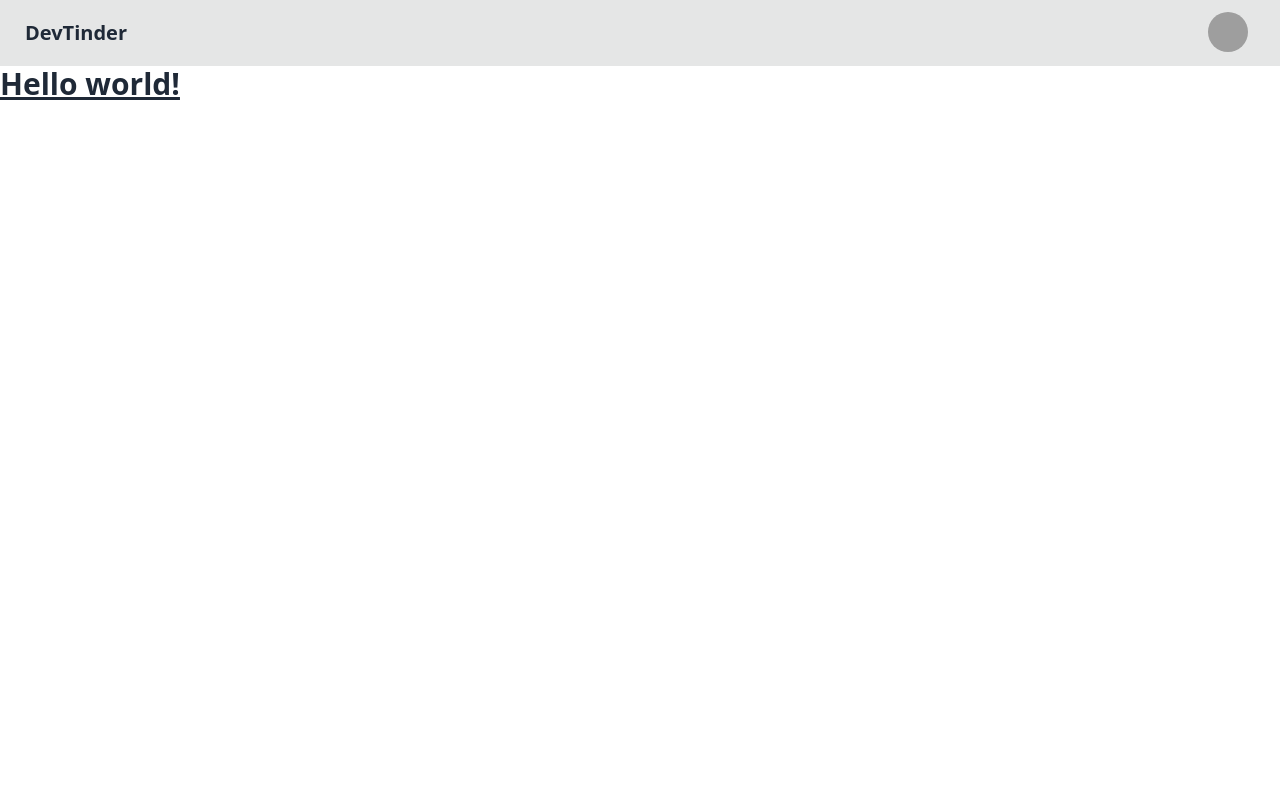
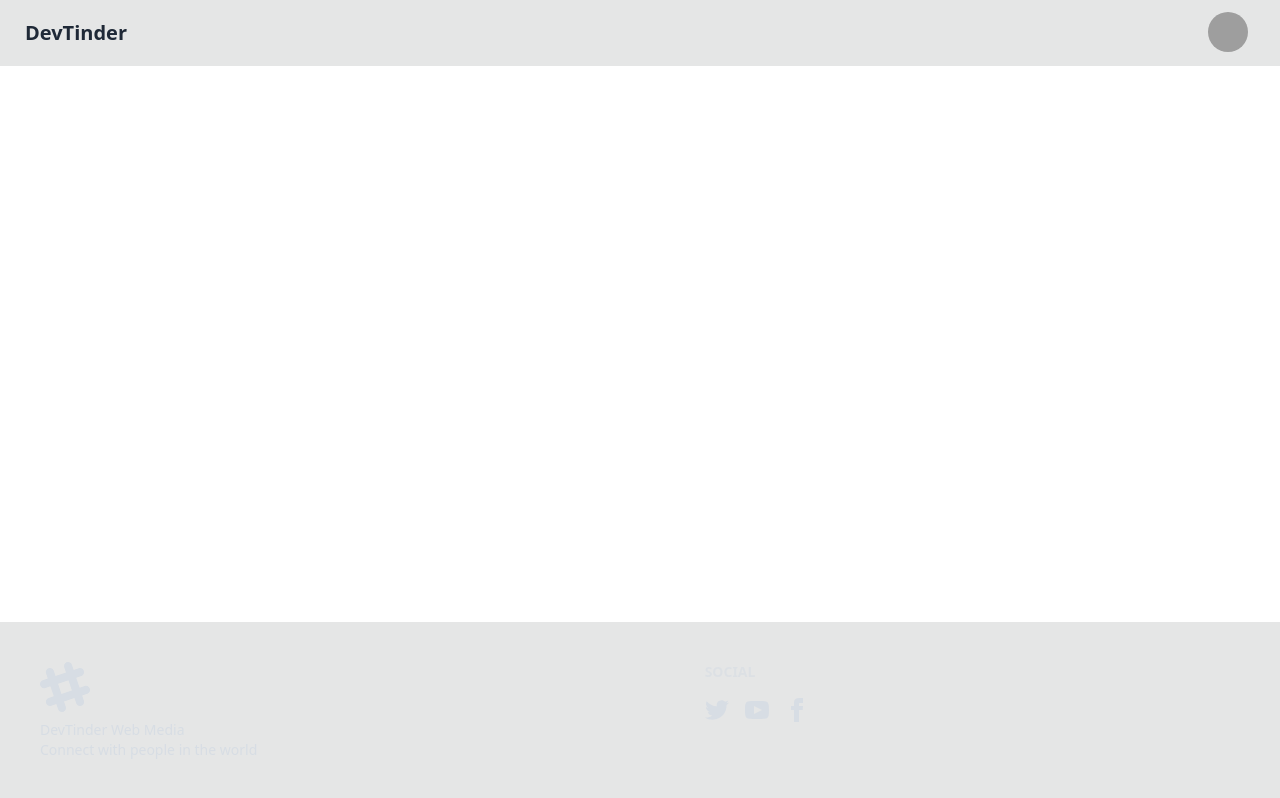
Before and after one commit to devdeepak06/DevTinder-Web, a React (Vite) app: page / in a window 1280 px wide. Built offline with nearby package versions, Linux system fonts and the light colour scheme; grey boxes are pictures that could not be loaded.

Commit message:
setup the router for login and profile component

```diff
--- a/src/App.jsx
+++ b/src/App.jsx
@@ -1,13 +1,18 @@
-import NavBar from "./components/NavBar"
-
+import { BrowserRouter, Routes, Route } from "react-router-dom";
+import Body from "./components/Body";
+import Login from "./components/Login";
+import Profile from "./components/Profile";
 function App() {
   return (
     <>
-
-      <NavBar />
-      <h1 className="text-3xl font-bold underline">
-        Hello world!
-      </h1>
+      <BrowserRouter basename="/">
+        <Routes>
+          <Route path="/" element={<Body />}>
+            <Route path="/login" element={<Login />} />
+            <Route path="/profile" element={<Profile />} />
+          </Route>
+        </Routes>
+      </BrowserRouter>
     </>
   )
 }
--- /dev/null
+++ b/src/components/Body.jsx
@@ -0,0 +1,14 @@
+import NavBar from "./NavBar";
+import { Outlet } from "react-router-dom";
+import Footer from './Footer';
+const Body = () => {
+  return (
+    <>
+      <NavBar />
+      <Outlet />
+      <Footer />
+    </>
+  )
+}
+
+export default Body;
--- /dev/null
+++ b/src/components/Footer.jsx
@@ -0,0 +1,68 @@
+import React from 'react'
+
+const Footer = () => {
+  return (
+    <>
+      <footer className="footer bg-base-300 text-neutral-content p-10 fixed bottom-0">
+        <aside>
+          <svg
+            width="50"
+            height="50"
+            viewBox="0 0 24 24"
+            xmlns="http://www.w3.org/2000/svg"
+            fillRule="evenodd"
+            clipRule="evenodd"
+            className="fill-current">
+            <path
+              d="M22.672 15.226l-2.432.811.841 2.515c.33 1.019-.209 2.127-1.23 2.456-1.15.325-2.148-.321-2.463-1.226l-.84-2.518-5.013 1.677.84 2.517c.391 1.203-.434 2.542-1.831 2.542-.88 0-1.601-.564-1.86-1.314l-.842-2.516-2.431.809c-1.135.328-2.145-.317-2.463-1.229-.329-1.018.211-2.127 1.231-2.456l2.432-.809-1.621-4.823-2.432.808c-1.355.384-2.558-.59-2.558-1.839 0-.817.509-1.582 1.327-1.846l2.433-.809-.842-2.515c-.33-1.02.211-2.129 1.232-2.458 1.02-.329 2.13.209 2.461 1.229l.842 2.515 5.011-1.677-.839-2.517c-.403-1.238.484-2.553 1.843-2.553.819 0 1.585.509 1.85 1.326l.841 2.517 2.431-.81c1.02-.33 2.131.211 2.461 1.229.332 1.018-.21 2.126-1.23 2.456l-2.433.809 1.622 4.823 2.433-.809c1.242-.401 2.557.484 2.557 1.838 0 .819-.51 1.583-1.328 1.847m-8.992-6.428l-5.01 1.675 1.619 4.828 5.011-1.674-1.62-4.829z"></path>
+          </svg>
+          <p>
+            DevTinder Web Media
+            <br />
+            Connect with people in the world
+          </p>
+        </aside>
+        <nav>
+          <h6 className="footer-title">Social</h6>
+          <div className="grid grid-flow-col gap-4">
+            <a>
+              <svg
+                xmlns="http://www.w3.org/2000/svg"
+                width="24"
+                height="24"
+                viewBox="0 0 24 24"
+                className="fill-current">
+                <path
+                  d="M24 4.557c-.883.392-1.832.656-2.828.775 1.017-.609 1.798-1.574 2.165-2.724-.951.564-2.005.974-3.127 1.195-.897-.957-2.178-1.555-3.594-1.555-3.179 0-5.515 2.966-4.797 6.045-4.091-.205-7.719-2.165-10.148-5.144-1.29 2.213-.669 5.108 1.523 6.574-.806-.026-1.566-.247-2.229-.616-.054 2.281 1.581 4.415 3.949 4.89-.693.188-1.452.232-2.224.084.626 1.956 2.444 3.379 4.6 3.419-2.07 1.623-4.678 2.348-7.29 2.04 2.179 1.397 4.768 2.212 7.548 2.212 9.142 0 14.307-7.721 13.995-14.646.962-.695 1.797-1.562 2.457-2.549z"></path>
+              </svg>
+            </a>
+            <a>
+              <svg
+                xmlns="http://www.w3.org/2000/svg"
+                width="24"
+                height="24"
+                viewBox="0 0 24 24"
+                className="fill-current">
+                <path
+                  d="M19.615 3.184c-3.604-.246-11.631-.245-15.23 0-3.897.266-4.356 2.62-4.385 8.816.029 6.185.484 8.549 4.385 8.816 3.6.245 11.626.246 15.23 0 3.897-.266 4.356-2.62 4.385-8.816-.029-6.185-.484-8.549-4.385-8.816zm-10.615 12.816v-8l8 3.993-8 4.007z"></path>
+              </svg>
+            </a>
+            <a>
+              <svg
+                xmlns="http://www.w3.org/2000/svg"
+                width="24"
+                height="24"
+                viewBox="0 0 24 24"
+                className="fill-current">
+                <path
+                  d="M9 8h-3v4h3v12h5v-12h3.642l.358-4h-4v-1.667c0-.955.192-1.333 1.115-1.333h2.885v-5h-3.808c-3.596 0-5.192 1.583-5.192 4.615v3.385z"></path>
+              </svg>
+            </a>
+          </div>
+        </nav>
+      </footer>
+    </>
+  )
+}
+
+export default Footer;
--- /dev/null
+++ b/src/components/Login.jsx
@@ -0,0 +1,11 @@
+const Login = () => {
+  return (
+    <>
+      <h1 className="text-3xl text-center font-bold">
+        Hello Login page!
+      </h1>
+    </>
+  )
+}
+
+export default Login;
--- /dev/null
+++ b/src/components/Profile.jsx
@@ -0,0 +1,11 @@
+const Profile = () => {
+  return (
+    <>
+      <h1 className="text-3xl text-center font-bold">
+        Hello Profile page!
+      </h1>
+    </>
+  )
+}
+
+export default Profile;
```
